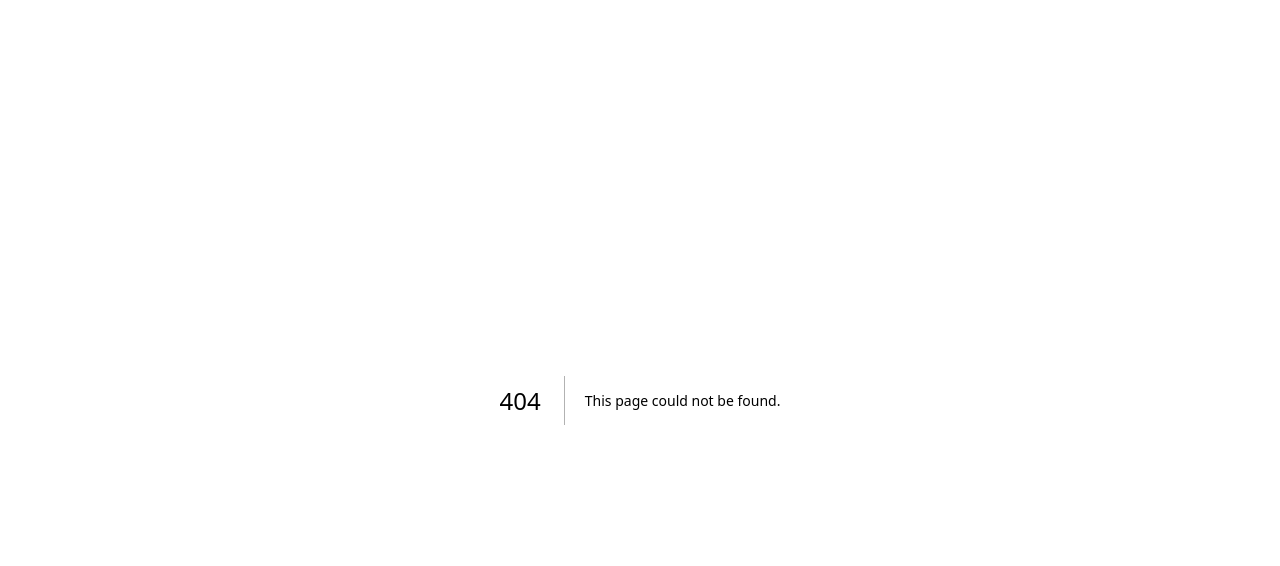
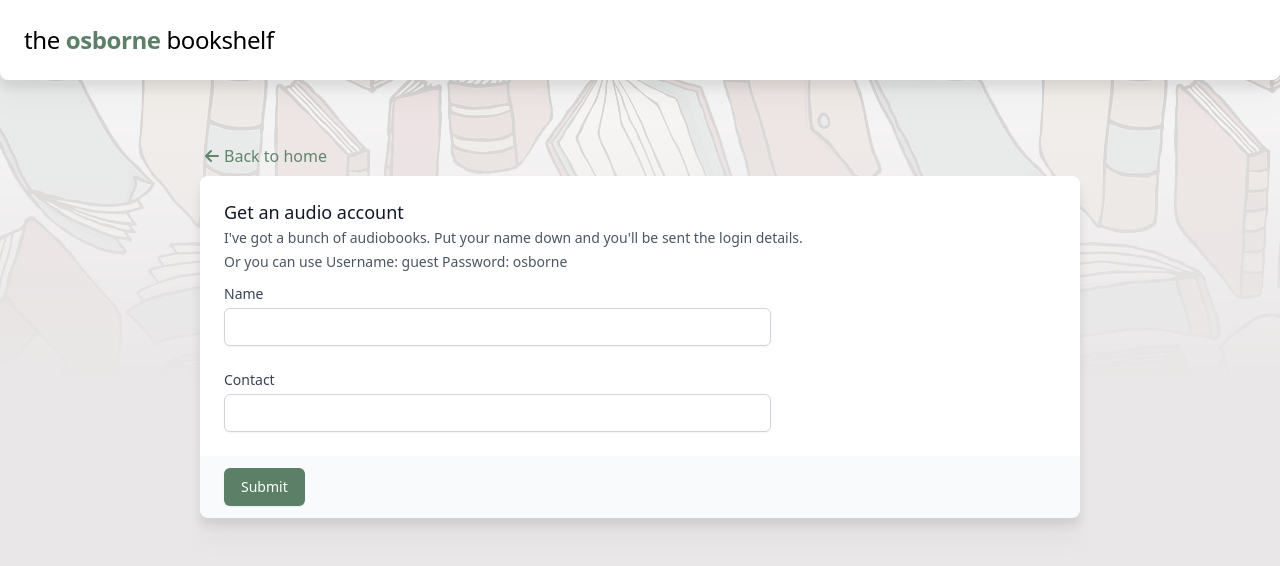
Before and after one commit to samosbor/bookshelfhome, a Next.js app: page /audioSetup in a window 1280 px wide. Before the commit this address had no page. Shown: the top 566 px of the page. Built offline with nearby package versions, Linux system fonts and the light colour scheme.

Commit message:
get audio

```diff
--- /dev/null
+++ b/components/audioAccountForm.tsx
@@ -0,0 +1,129 @@
+import { Transition } from "@headlessui/react";
+import { useState } from "react";
+
+export default function audioAccountForm() {
+  let [success, setSuccess] = useState(false);
+  const handleSubmit = async (event: any) => {
+    event.preventDefault();
+
+    const data = {
+      name: event.target.name.value,
+      contact: event.target.contact.value,
+    };
+    const JSONdata = JSON.stringify(data);
+    const endpoint = "/api/audioAccountCreate";
+    const options = {
+      method: "POST",
+      headers: {
+        "Content-Type": "application/json",
+      },
+      body: JSONdata,
+    };
+
+    const response = await fetch(endpoint, options);
+    console.log(response);
+    if (response && response.status == 200) {
+      setSuccess(true);
+    }
+    const result = await response.json();
+  };
+  return (
+    <div className="mb-8 md:mb-0">
+      <form onSubmit={handleSubmit} method="POST">
+        <div className="drop-shadow-xl">
+          <div className="rounded-t-lg bg-white px-4 py-5 sm:p-6">
+            <div className="mb-3 rounded-lg">
+              <h3 className="text-lg font-medium leading-6 text-gray-900">
+                Get an audio account
+              </h3>
+              <p className="mt-1 text-sm text-gray-600">
+                I've got a bunch of audiobooks. Put your name down and you'll be
+                sent the login details.
+              </p>
+              <p className="mt-1 text-sm text-gray-600">
+                Or you can use Username: guest Password: osborne
+              </p>
+            </div>
+
+            <div className="grid auto-rows-max grid-cols-6 gap-6">
+              <div className="col-span-6 sm:col-span-4">
+                <label
+                  htmlFor="name"
+                  className="block text-sm font-medium text-gray-700"
+                >
+                  Name
+                </label>
+                <input
+                  type="text"
+                  name="name"
+                  id="name"
+                  autoComplete="name"
+                  className="mt-1 block w-full rounded-md border-gray-300 shadow-sm focus:border-primary-400 focus:ring-primary-400 sm:text-sm"
+                />
+              </div>
+
+              <div className="col-span-6 sm:col-span-4">
+                <label
+                  htmlFor="contact"
+                  className="block text-sm font-medium text-gray-700"
+                >
+                  Contact
+                </label>
+                <input
+                  type="text"
+                  name="contact"
+                  id="contact"
+                  autoComplete="email"
+                  className="mt-1 block w-full rounded-md border-gray-300 shadow-sm focus:border-primary-400 focus:ring-primary-400 sm:text-sm"
+                />
+              </div>
+            </div>
+          </div>
+          <div className="rounded-b-lg bg-gray-50 px-4 py-3 text-right sm:px-6 sm:text-left">
+            <button
+              type="submit"
+              className="inline-flex justify-center rounded-md border border-transparent bg-primary-400 py-2 px-4 text-sm font-medium text-white shadow-sm hover:bg-primary-700 focus:outline-none focus:ring-2 focus:ring-primary-400 focus:ring-offset-2"
+            >
+              Submit
+            </button>
+          </div>
+        </div>
+      </form>
+      <Transition
+        show={success}
+        enter="transition ease-out duration-300"
+        enterFrom="transform opacity-0 scale-95"
+        enterTo="transform opacity-100 scale-100"
+        leave="transition ease-in duration-75"
+        leaveFrom="transform opacity-100 scale-100"
+        leaveTo="transform opacity-0 scale-95"
+      >
+        <div className="pointer-events-auto mx-auto mt-8 mb-3 block w-96 max-w-full rounded-lg bg-info bg-clip-padding text-sm shadow-lg">
+          <div className="flex items-center justify-between rounded-t-lg border-b border-blue-200 bg-info bg-clip-padding py-2 px-3">
+            <p className="flex items-center font-bold">
+              <svg
+                aria-hidden="true"
+                focusable="false"
+                data-prefix="fas"
+                data-icon="check-circle"
+                className="mr-2 h-4 w-4 fill-current"
+                role="img"
+                xmlns="http://www.w3.org/2000/svg"
+                viewBox="0 0 512 512"
+              >
+                <path
+                  fill="currentColor"
+                  d="M504 256c0 136.967-111.033 248-248 248S8 392.967 8 256 119.033 8 256 8s248 111.033 248 248zM227.314 387.314l184-184c6.248-6.248 6.248-16.379 0-22.627l-22.627-22.627c-6.248-6.249-16.379-6.249-22.628 0L216 308.118l-70.059-70.059c-6.248-6.248-16.379-6.248-22.628 0l-22.627 22.627c-6.248 6.248-6.248 16.379 0 22.627l104 104c6.249 6.249 16.379 6.249 22.628.001z"
+                ></path>
+              </svg>
+              Success
+            </p>
+          </div>
+          <div className="break-words rounded-b-lg bg-info p-3">
+            I'll create your account and send you the login
+          </div>
+        </div>
+      </Transition>
+    </div>
+  );
+}
--- a/components/bookRequestForm.tsx
+++ b/components/bookRequestForm.tsx
@@ -253,7 +253,7 @@ export default function bookRequestForm(width: number | undefined) {
             <div className="rounded-b-lg bg-gray-50 px-4 py-3 text-right sm:px-6 sm:text-left">
               <button
                 type="submit"
-                className="inline-flex justify-center rounded-md border border-transparent bg-primary-400 py-2 px-4 text-sm font-medium text-white shadow-sm hover:bg-indigo-700 focus:outline-none focus:ring-2 focus:ring-primary-400 focus:ring-offset-2"
+                className="inline-flex justify-center rounded-md border border-transparent bg-primary-400 py-2 px-4 text-sm font-medium text-white shadow-sm hover:bg-primary-700 focus:outline-none focus:ring-2 focus:ring-primary-400 focus:ring-offset-2"
               >
                 Submit
               </button>
--- /dev/null
+++ b/pages/api/audioAccountCreate.ts
@@ -0,0 +1,23 @@
+import { NextApiRequest, NextApiResponse } from "next";
+import axios from "axios";
+
+export default async (req: NextApiRequest, res: NextApiResponse) => {
+  const gotifyPostData = {
+    title: "Audiobook Account Request",
+    message: JSON.stringify(req.body, null, "\t"),
+    priority: 5,
+  };
+
+  axios({
+    method: "post",
+    headers: {
+      "Content-Type": "application/json",
+    },
+    url: "http://gotify.jk/message?token=AI.UXEEHBii5.DJ",
+    data: gotifyPostData,
+  });
+
+  res
+    .status(200)
+    .json({ message: "Sam Notified" });
+};
--- /dev/null
+++ b/pages/audioSetup.tsx
@@ -0,0 +1,37 @@
+import type { NextPage } from "next";
+import audioAccountForm from "../components/audioAccountForm";
+import header from "../components/header";
+import SetupMarkdown from "../components/setup.mdx";
+
+const AudioSetup: NextPage = (props) => {
+  return (
+    <div>
+      {header()}
+      <div className="relative w-full justify-center overflow-hidden break-words p-2 py-8 md:mx-auto md:max-w-3xl lg:max-w-4xl lg:py-12">
+        <a href="/">
+          <div className="flex text-primary-500">
+            <svg
+              xmlns="http://www.w3.org/2000/svg"
+              className="h-6 w-6"
+              fill="none"
+              viewBox="0 0 24 24"
+              stroke="currentColor"
+              strokeWidth={2}
+            >
+              <path
+                strokeLinecap="round"
+                strokeLinejoin="round"
+                d="M11 17l-5-5m0 0l5-5m-5 5h12"
+              />
+            </svg>
+            <span>Back to home</span>
+          </div>
+        </a>
+
+        <div className="mx-2 pt-2 md:mx-auto">{audioAccountForm()}</div>
+      </div>
+    </div>
+  );
+};
+
+export default AudioSetup;
--- a/pages/index.tsx
+++ b/pages/index.tsx
@@ -47,6 +47,27 @@ const Home: NextPage = (props) => {
                     />
                   </svg>
                 </div>
+              </div>
+            </a>
+            <a href="/audioSetup" className="flex justify-end pt-2">
+              <div className="text-primary-300">
+                Get an audio account
+              </div>
+              <div className="place-self-center pl-1">
+                <svg
+                  xmlns="http://www.w3.org/2000/svg"
+                  className="h-4 w-4"
+                  fill="none"
+                  viewBox="0 0 24 24"
+                  stroke="currentColor"
+                  strokeWidth={2}
+                >
+                  <path
+                    strokeLinecap="round"
+                    strokeLinejoin="round"
+                    d="M10 6H6a2 2 0 00-2 2v10a2 2 0 002 2h10a2 2 0 002-2v-4M14 4h6m0 0v6m0-6L10 14"
+                  />
+                </svg>
               </div>
             </a>
           </div>
```
